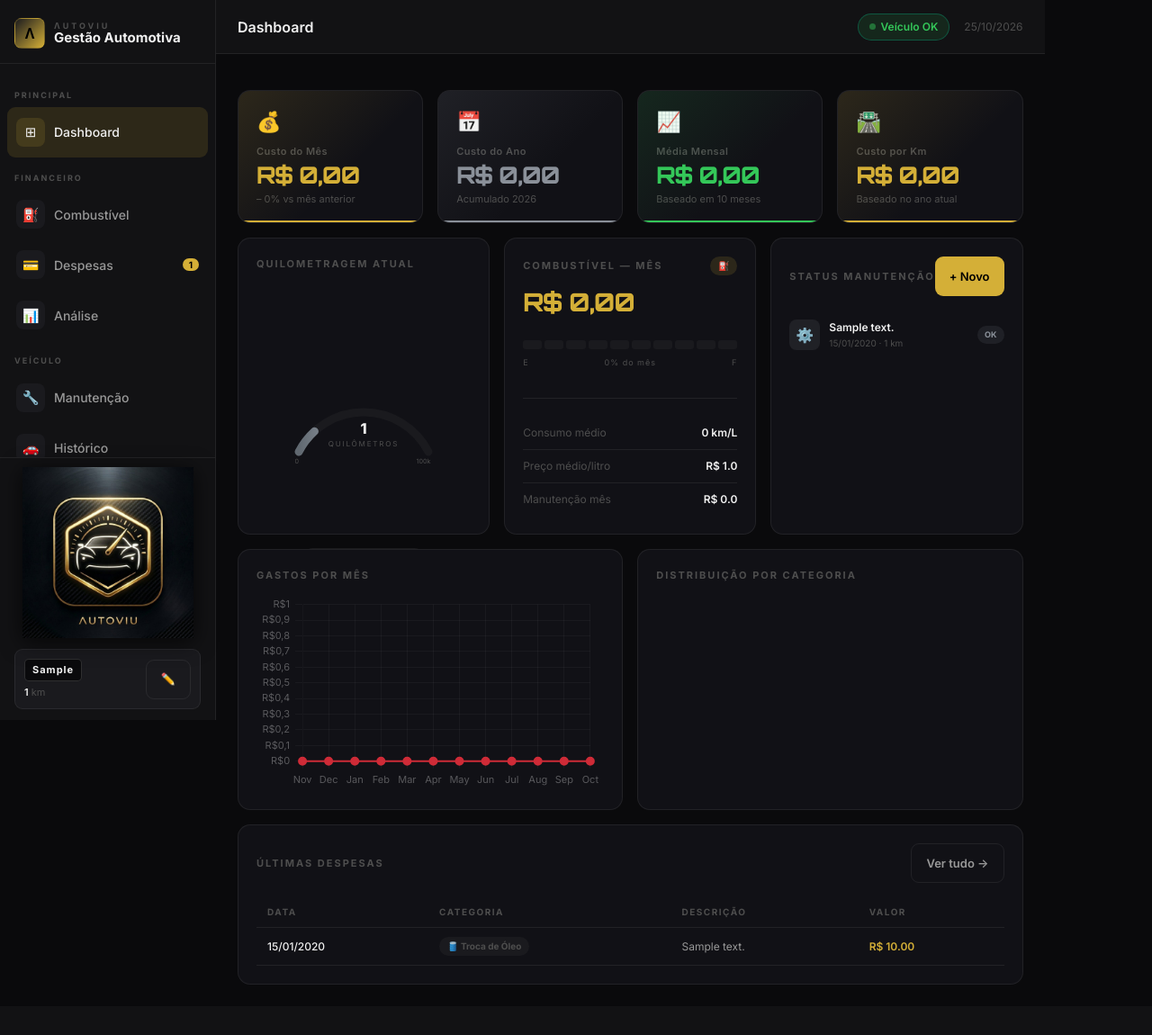
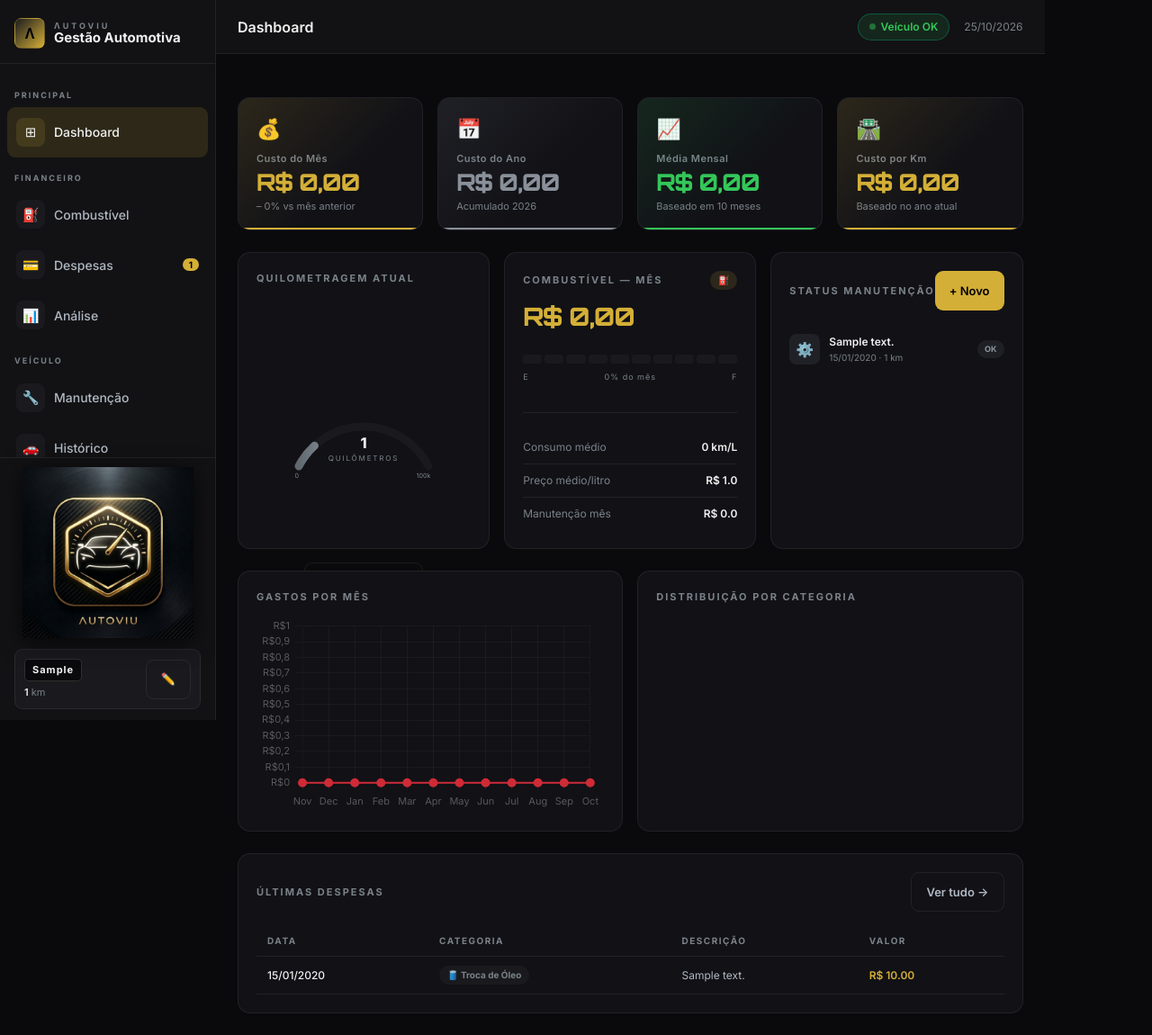
Before and after one commit to devflisboa/zcronos, a Flask app: page / in a window 1280 px wide. Shown: the whole page at 90% size. Before the commit the page ends 1094 px from the top, so only its background shows below. Run offline with Flask 3, Linux system fonts and the light colour scheme; a user stored in the database is signed in; tables that the repository leaves empty hold one stand-in row (values such as "Sample post"); a map, chart or similar area stays blank.

Commit message:
fix(a11y): auditoria UI/UX mobile — contraste WCAG AA, espaçamento e modal
- --text2 #989898→#b0b8c2 (~4.7:1), --text3 #4e4e4e→#7a8289 (~5.1:1) WCAG AA
- .gap-top 16→24px (padrão 24–32px entre seções)
- .sec-sub 12→14px com line-height:1.4
- .modal-footer sticky bottom:0 (visível com teclado mobile aberto)
- .btn mobile 480px: min-height 44→48px, padding 11px 14px

Cypress 41/41.

Co-Authored-By: Claude Sonnet 4.6 <noreply@anthropic.com>

```diff
--- a/static/css/automotive.css
+++ b/static/css/automotive.css
@@ -28,10 +28,10 @@
   --blue-g: rgba(138,144,153,0.28);
   --silver: #b0b8c2;
 
-  /* ── Texto ── */
+  /* ── Texto (contraste WCAG AA: text≥16:1, text2≥4.7:1, text3≥5.1:1) ── */
   --text:  #f0f0f0;
-  --text2: #989898;
-  --text3: #4e4e4e;
+  --text2: #b0b8c2;
+  --text3: #7a8289;
 
   /* ── Status ── */
   --ok:      #34C759;
@@ -130,7 +130,7 @@ input,select,textarea,button{font-family:inherit}
 /* ── SECTION HEADER ── */
 .sec-header{display:flex;align-items:center;justify-content:space-between;margin-bottom:20px}
 .sec-title{font-size:24px;font-weight:700;line-height:1.4}
-.sec-sub{font-size:12px;color:var(--text3);margin-top:2px}
+.sec-sub{font-size:14px;color:var(--text3);margin-top:4px;line-height:1.4}
 
 /* ── GRID ── */
 .grid-4{display:grid;grid-template-columns:repeat(4,1fr);gap:16px}
@@ -138,7 +138,7 @@ input,select,textarea,button{font-family:inherit}
 .grid-2{display:grid;grid-template-columns:repeat(2,1fr);gap:16px}
 .grid-1-2{display:grid;grid-template-columns:1fr 2fr;gap:16px}
 .grid-2-1{display:grid;grid-template-columns:2fr 1fr;gap:16px}
-.gap-top{margin-top:16px}
+.gap-top{margin-top:24px}
 
 /* ── CARD ── */
 .card{background:var(--card);border:1px solid var(--border);border-radius:var(--radius);padding:20px;transition:border-color var(--t),box-shadow var(--t)}
@@ -240,7 +240,7 @@ table.auto tbody td:first-child{color:var(--text);font-weight:500}
 .modal-title{font-size:16px;font-weight:700}
 .modal-close{background:none;border:none;color:var(--text3);font-size:20px;cursor:pointer;padding:0 4px;line-height:1;transition:color var(--t)}
 .modal-close:hover{color:var(--text)}
-.modal-footer{display:flex;gap:8px;justify-content:flex-end;margin-top:20px;padding-top:16px;border-top:1px solid var(--border)}
+.modal-footer{display:flex;gap:8px;justify-content:flex-end;margin-top:20px;padding-top:16px;border-top:1px solid var(--border);position:sticky;bottom:0;background:var(--bg2);z-index:10;padding-bottom:4px}
 
 /* ── FORM ── */
 .form-group{margin-bottom:16px}
@@ -351,7 +351,7 @@ table.auto tbody td:first-child{color:var(--text);font-weight:500}
   .topbar-date{display:none}
   .kpi-value{font-size:20px;letter-spacing:-.5px}
   .sec-title{font-size:20px}
-  .btn{min-height:44px;padding:10px 16px}
+  .btn{min-height:48px;padding:11px 14px}
   .kpi{padding:14px 16px}
   .sec-title{font-size:17px}
   .vehicle-model-name{font-size:22px}
```
